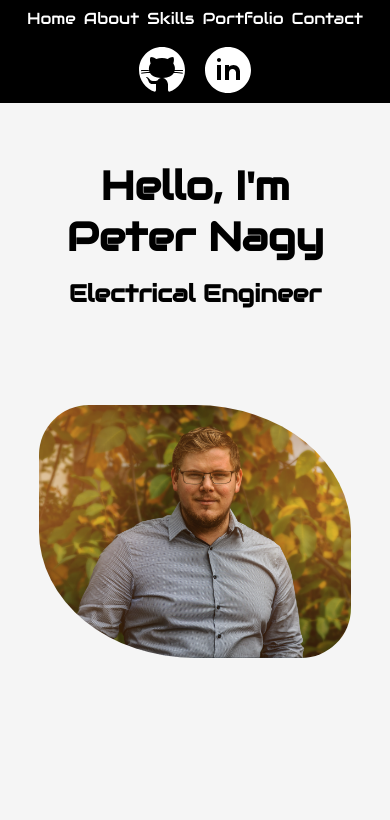
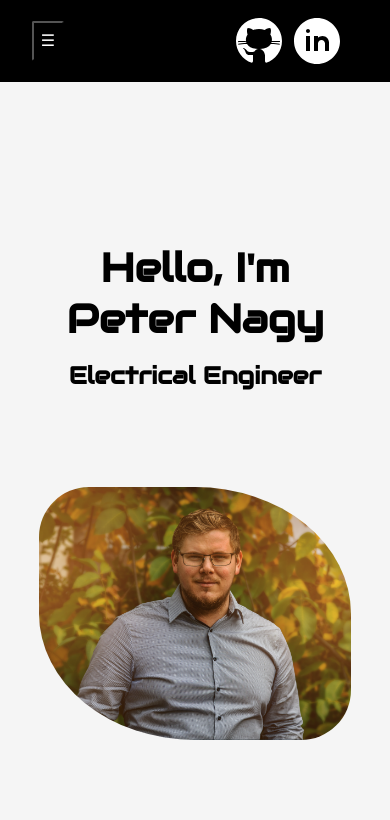
Before and after one commit to LastGovernor/CV-Peter-Nagy, a plain HTML site: page index.html in a window 390 px wide. Shown: the top 820 px of the page. Drawn offline with nearby package versions, Linux system fonts and the light colour scheme.

Commit message:
Added hamburger nav bar

```diff
--- a/index.html
+++ b/index.html
@@ -5,7 +5,7 @@
     <meta charset="UTF-8">
     <meta http-equiv="X-UA-Compatible" content="IE=edge">
     <meta name="viewport" content="width=device-width, initial-scale=1.0">
-    <title>CV Peter Nagy</title>
+    <title>Portfolio Peter Nagy</title>
     <link rel="icon" type="image/png" href="https://www.google.com/s2/favicons?domain=jacinto.design">
     <!-- AOS API to animations -->
     <link href="https://unpkg.com/aos@2.3.1/dist/aos.css" rel="stylesheet">
@@ -14,19 +14,31 @@
 
 <body id="anchor-home">
     <!-- NAV bar with Flex solution -->
-    <div class="flex-nav" id="flex-nav">
+    <header>
+        <nav class="flex-nav">
+            <button class="nav-toggle">
+                <span class="hamburger">&#9776;</span>
+            </button>
+            <div class="nav-right phone">
+                <img class="nav" id="github" alt="img" src="images/github.svg">
+                <img class="nav" id="linkedin" alt="img" src="images/linkedin.svg">
+            </div>
             <div class="nav-left">
-            <a class="nav" id="home">Home</a>
-            <a class="nav" id="about">About</a>
-            <a class="nav" id="skills">Skills</a>
-            <a class="nav" id="portfolio">Portfolio</a>
-            <a class="nav" id="contact">Contact</a>
+                <ul>
+                    <li class="nav"><a id="home">Home</a></li>
+                    <li class="nav"><a  id="about">About</a></li>
+                    <li class="nav"><a id="skills">Skills</a></li>
+                    <li class="nav"><a id="portfolio">Portfolio</a></li>
+                    <li class="nav"><a id="contact">Contact</a></li>
+                </ul>
             </div>
-        <div class="nav-right">
-            <img class="nav" id="github" src="github.svg">
-            <img class="nav" id="linkedin" src="linkedin.svg">
+            <div class="nav-right desktop">
+                <img class="nav" id="github" alt="img" src="images/github.svg">
+                <img class="nav" id="linkedin" alt="img" src="images/linkedin.svg">
             </div>
-    </div>
+        </nav>
+    </header>
+    <main>
         <!-- Front page with flex -->
         <div class="flex-template">
             <selection class="flex">
@@ -38,7 +50,7 @@
                 >Electrical Engineer</h2>
             </selection>
             <selection class="flex">
-            <img class="image" src="profile.PNG" alt="Profile picture"
+                <img class="image" src="images/profile.PNG" alt="Profile picture"
                 data-aos="fade-left"
                 data-aos-duration="2000"
                 >
@@ -61,19 +73,19 @@
         <div class="skills-list" id="anchor-skills">
             <h2 class="section">Skills:</h2>
             <ul class="skills">
-            <li class="skills-element"><img src="html5.svg"></li>
-            <li class="skills-element"><img src="css3.svg"></li>
-            <li class="skills-element"><img src="javascript.svg"></li>
-            <li class="skills-element"><img src="github2.svg"></li>
-            <li class="skills-element"><img src="vscode.svg"></li>
+                <li class="skills-element"><img alt="img" src="images/html5.svg"></li>
+                <li class="skills-element"><img alt="img" src="images/css3.svg"></li>
+                <li class="skills-element"><img alt="img" src="images/javascript.svg"></li>
+                <li class="skills-element"><img alt="img" src="images/github2.svg"></li>
+                <li class="skills-element"><img alt="img" src="images/vscode.svg"></li>
             </ul>
         </div>
         <!-- Portfolio -->
         <div class="portfolio-list" id="anchor-portfolio">
             <h2 class="section">Portfolio:</h2>
             <ul class="portfolio">
-            <li class="portfolio-element"><img class="portfolio-img" id="portfolio-img1" src="bmi.PNG" width="400rem"></li>
-            <li class="portfolio-element"><img class="portfolio-img" id="portfolio-img2" src="tdl.PNG" width="400rem"></li>
+                <li class="portfolio-element"><img class="portfolio-img" id="portfolio-img1" alt="img" src="images/bmi.PNG"></li>
+                <li class="portfolio-element"><img class="portfolio-img" id="portfolio-img2" alt="img" src="images/tdl.PNG"></li>
             </ul>
         </div>
         <!-- Contact me -->
@@ -81,13 +93,12 @@
             <div class="contact-container">
                 <h2 class="contact-title">Contact me:</h2>
                 <input type="text" class="contact name" id="name" placeholder="Your name">
-            <input type="text" class="contact email" id="email" placeholder="Your e-mail address">
+                <input type="email" class="contact email" id="email" placeholder="Your e-mail address">
                 <input type="text" class="contact subject" id="subject" placeholder="Subject">
                 <textarea type="text" class="message" id="message-content" placeholder="Your message"></textarea>
                 <button class="contact sendmessage" id="sendmessage">SEND MESSAGE</button>
             </div>
         </div>
-    <p class="bottom-label">E-mail: p.nagy9@gmail.com</p>
         <!-- Script -->
         <!-- AOS to animations -->
         <script src="https://unpkg.com/aos@2.3.1/dist/aos.js"></script>
@@ -100,6 +111,8 @@
         <!-- SmtpJS server to email sending -->
         <script src="https://smtpjs.com/v3/smtp.js"></script>
         <script src="script.js"></script>
+    </main>
+
 </body>
 
 </html>
--- a/script.js
+++ b/script.js
@@ -4,6 +4,9 @@ const about = document.getElementById('about');
 const skills = document.getElementById('skills');
 const portfolio = document.getElementById('portfolio');
 const contact = document.getElementById('contact');
+// Hamburger nav
+const navToggle = document.querySelector('.nav-toggle');
+const navLeft = document.querySelector('.nav-left');
 // Contact form
 const sendBtn = document.getElementById("sendmessage");
 const name = document.getElementById('name');
@@ -14,7 +17,7 @@ const subject = document.getElementById('subject');
 const linkedin = document.getElementById('linkedin');
 const github = document.getElementById('github');
 // Sticky Nav bar elements
-let navBar = document.querySelector('#flex-nav');
+let navBar = document.querySelector('.flex-nav');
 let navPos = navBar.getBoundingClientRect().top;
 // Sticky Nav bar
 window.addEventListener('scroll', e => {
@@ -25,7 +28,12 @@ window.addEventListener('scroll', e => {
         navBar.classList.remove('sticky');
     }
 });
+// Hamburger nav
+navToggle.addEventListener('click', toggleButton);
 
+function toggleButton() {
+    navLeft.classList.toggle('active');
+}
 // SMTPJS to email sending
 function sendEmail(){
     if(email.value !== ''){
@@ -34,20 +42,24 @@ function sendEmail(){
             To: 'p.nagy9@gmail.com',
             From: 'p.nagy9@gmail.com',
             Subject: subject.value,
-            Body: `Name: ${name.value}\nEmail: ${email.value}\n\n ${messageCont.value}`
+            Body: `Name: ${name.value}\nEmail: ${email.value}\n\n ${messageCont.value}`,
+
         }).then(
             message => alert(message)
         );
-    }else{
-        alert("Your e-mail address is misssing!");
     }
+    else{
+        alert('Please give an email address!');
+    }
+
+
     name.value = '';
-        email.value = '';
-        messageCont.value = '';
-        subject.value = '';
+    email.value = '';
+    messageCont.value = '';
+    subject.value = '';
 }
 
-sendBtn.addEventListener('click', sendEmail)
+sendBtn.addEventListener('click', sendEmail);
 
 // ScrollToView
 function scrollToPos(a){
--- a/style.css
+++ b/style.css
@@ -10,39 +10,68 @@
 }
 
 /* NAV bar with flex solution */
-#flex-nav {
+.nav-toggle {
+    display: none;
+    position: absolute;
+    left: 2rem;
+    top: 1.3rem;
+    height: 2.5rem;
+    width: 2rem;
+    font-size: 1rem;
+    background-color: black;
+    color: white;
+    border-radius: 2px;
+}
+
+.nav-toggle:hover{
+    transform: scale(1.1);
+}
+
+.nav-toggle:active {
+    transform: scale(1);
+}
+
+.flex-nav {
     display: flex;
-    justify-content: left;
-    flex-wrap: wrap;
     align-items: center;
     background-color: #000000;
     color: white;
-    padding: 0.5rem;
     font-size: 2rem;
     max-width: 100%;
     z-index: 2;
 }
 
-.nav-left {
+.nav-left ul {
     display: flex;
     margin-left: 2rem;
-    gap:  1rem 3rem;
-    margin-right: auto;
-
+    gap: 1rem 3rem;
+    list-style-type: none;
 }
 
 .nav-right {
-    display: flex;
     align-items: center;
-    justify-content: center;
-    gap: 1rem;
+    padding: 1rem;
+    margin-left: auto;
     margin-right: 2rem;
+}
+
+.desktop {
+    display: block;
+}
+
+.phone {
+    display: none;
 }
 
 .sticky {
     position: fixed;
     top: 0;
     width: 100%;
+}
+
+.nav {
+    vertical-align: middle;
+    align-items: center;
 }
 
 .nav:hover {
@@ -208,39 +237,40 @@ p {
     font-size: 2rem;
 }
 
-.bottom-label{
-    width: 100%;
-    text-align: center;
-    background-color: black;
-    color: white;
-    font-family: Audiowide, sans-serif;
-    padding: 1rem;
-}
-
 /* Setting to phones */
-@media only screen and (max-width: 1400px) {
-    #flex-nav {
-        font-size: 2rem;
+@media only screen and (max-width: 1200px) {
+    .nav-toggle {
+        display: block;
     }
 
-}
-@media only screen and (max-width: 1000px) {
-    #flex-nav {
-        font-size: 1rem;
-        gap: 1rem;
+    .flex-nav {
+        font-size: 1.5rem;
+        flex-direction: column;
     }
 
     .nav-left {
-        flex-wrap: wrap;
-        gap: 0.5rem;
-        justify-content: center;
+        display: none;
+        margin: 0.5rem;
+    }
+
+    .nav-left.active {
+        display: block;
+    }
+
+    .nav-left ul {
+        flex-direction: column;
+        padding: 1rem;
         margin: auto;
     }
 
-    .nav-right {
-        justify-content: center;
-        margin: auto;
+    .desktop {
+        display: none;
     }
+
+    .phone {
+        display: block;
+    }
+
 
     .flex-template {
         flex-direction: column;
@@ -285,9 +315,6 @@ p {
         width: 80%;
     }
 
-    .bottom-label{
-        font-size: 1rem;
-    }
     .sendmessage {
         padding: 0.5rem;
         font-size: 0.5rem;
```
Also changed, not shown: images/bmi.PNG (renamed from bmi.PNG), images/css3.svg (renamed from css3.svg), images/github.svg (renamed from github.svg), images/github2.svg (renamed from github2.svg), images/html5.svg (renamed from html5.svg), images/javascript.svg (renamed from javascript.svg), images/linkedin.svg (renamed from linkedin.svg), images/profile.PNG (renamed from profile.PNG), images/tdl.PNG (renamed from tdl.PNG), images/vscode.svg (renamed from vscode.svg). Lines whose indentation alone changed are shown as unchanged.
